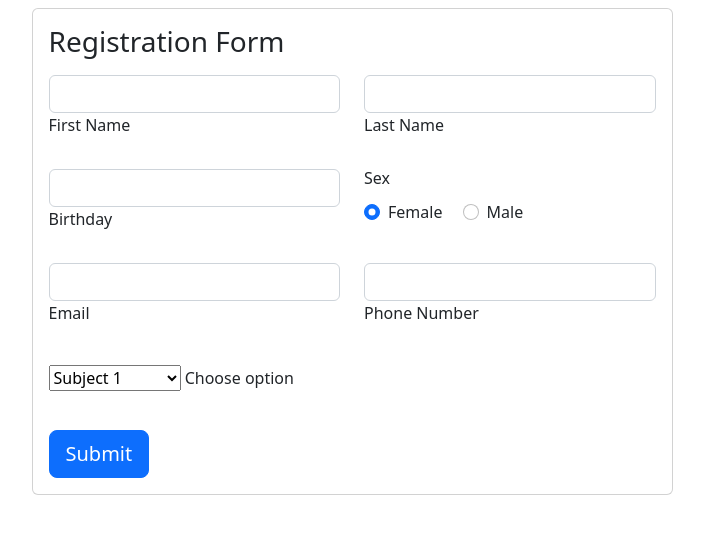
After one commit to riza1230/login-system, a PHP site: page /login-system/test.php in a window 1280 px wide. The commit adds this page. Shown: the top 534 px of the page, without its empty margins (288-992 px from the left). Run offline with PHP 8.4, Linux system fonts and the light colour scheme.

Commit message:
Design Views v.1

```diff
--- a/controllers/mailer-verification.php
+++ b/controllers/mailer-verification.php
@@ -8,7 +8,7 @@
 
         if ($query)
         {
-            $msg = "<div>Account verification has been successfully completed.</div>";
+            $msg = "<div class='alert alert-success'>Account verification has been successfully completed.</div>";
         }
         else
         {
--- a/public/css/style.css
+++ b/public/css/style.css
@@ -3,3 +3,7 @@ input[type="date"]::-webkit-calendar-picker-indicator {
   display: none;
   -webkit-appearance: none;
 }
+
+body{
+  min-height: 100vh;
+}
--- /dev/null
+++ b/test.php
@@ -0,0 +1,76 @@
+<?php require_once "./views/includes/header.php" ?>
+
+<div class="container mt-2 h-100">
+   <div class="row justify-content-center align-items-center h-100">
+     <div class="col-md-7">
+       <div class="card">
+         <div class="card-body">
+           <h3 class="mb-3">Registration Form</h3>
+           <form>
+             <div class="row">
+               <div class="col-md-6 mb-4">
+                 <div class="form">
+                   <input type="text" id="firstName" class="form-control" />
+                   <label class="form-label" for="firstName">First Name</label>
+                 </div>
+               </div>
+               <div class="col-md-6 mb-4">
+                 <div class="form-outline">
+                   <input type="text" id="lastName" class="form-control form-control-md" />
+                   <label class="form-label" for="lastName">Last Name</label>
+                 </div>
+               </div>
+             </div>
+             <div class="row">
+               <div class="col-md-6 mb-4 d-flex align-items-center">
+                 <div class="form-outline datepicker w-100">
+                   <input type="text" class="form-control form-control-md" id="birthdayDate" />
+                   <label for="birthdayDate" class="form-label">Birthday</label>
+                 </div>
+               </div>
+               <div class="col-md-6 mb-4">
+                 <h6 class="mb-2 pb-1">Sex </h6>
+                 <div class="form-check form-check-inline">
+                   <input class="form-check-input" type="radio" name="inlineRadioOptions" id="femaleGender" value="option1" checked />
+                   <label class="form-check-label" for="femaleGender">Female</label>
+                 </div>
+                 <div class="form-check form-check-inline">
+                   <input class="form-check-input" type="radio" name="inlineRadioOptions" id="maleGender" value="option2" />
+                   <label class="form-check-label" for="maleGender">Male</label>
+                 </div>
+               </div>
+             </div>
+             <div class="row">
+               <div class="col-md-6 mb-4 pb-2">
+                 <div class="form-outline">
+                   <input type="email" id="emailAddress" class="form-control form-control-md" />
+                   <label class="form-label" for="emailAddress">Email</label>
+                 </div>
+               </div>
+               <div class="col-md-6 mb-4 pb-2">
+                 <div class="form-outline">
+                   <input type="tel" id="phoneNumber" class="form-control form-control-md" />
+                   <label class="form-label" for="phoneNumber">Phone Number</label>
+                 </div>
+               </div>
+             </div>
+             <div class="row">
+               <div class="col-12">
+                 <select class="select form-control-md">
+                   <option value="1" disabled>Choose option</option>
+                   <option value="2">Subject 1</option>
+                   <option value="3">Subject 2</option>
+                   <option value="4">Subject 3</option>
+                 </select>
+                 <label class="form-label select-label">Choose option</label>
+               </div>
+             </div>
+             <div class="mt-4 pt-2">
+               <input class="btn btn-primary btn-lg" type="submit" value="Submit" />
+             </div>
+           </form>
+         </div>
+       </div>
+     </div>
+   </div>
+ </div>
--- a/views/includes/header.php
+++ b/views/includes/header.php
@@ -10,5 +10,6 @@
 		<meta charset="UTF-8">
     	<meta http-equiv="X-UA-Compatible" content="IE=edge">
     	<meta name="viewport" content="width=device-width, initial-scale=1.0">
-	</head>
-	<body>
+		<link rel="stylesheet" href="https://cdn.jsdelivr.net/npm/bootstrap@5.2.0/dist/css/bootstrap.min.css" integrity="sha384-gH2yIJqKdNHPEq0n4Mqa/HGKIhSkIHeL5AyhkYV8i59U5AR6csBvApHHNl/vI1Bx" crossorigin="anonymous">
+		<body>
+		<script src="https://cdn.jsdelivr.net/npm/bootstrap@5.2.0/dist/js/bootstrap.min.js" integrity="sha384-ODmDIVzN+pFdexxHEHFBQH3/9/vQ9uori45z4JjnFsRydbmQbmL5t1tQ0culUzyK" crossorigin="anonymous"></script>
```
Also changed, not shown: index.php (+17 -5 lines), views/register.php (+9 -2 lines), views/user/profile.php (added, +59 -0 lines), models/database.sql (renamed from database.sql), views/admin/dashboard.php (added).
